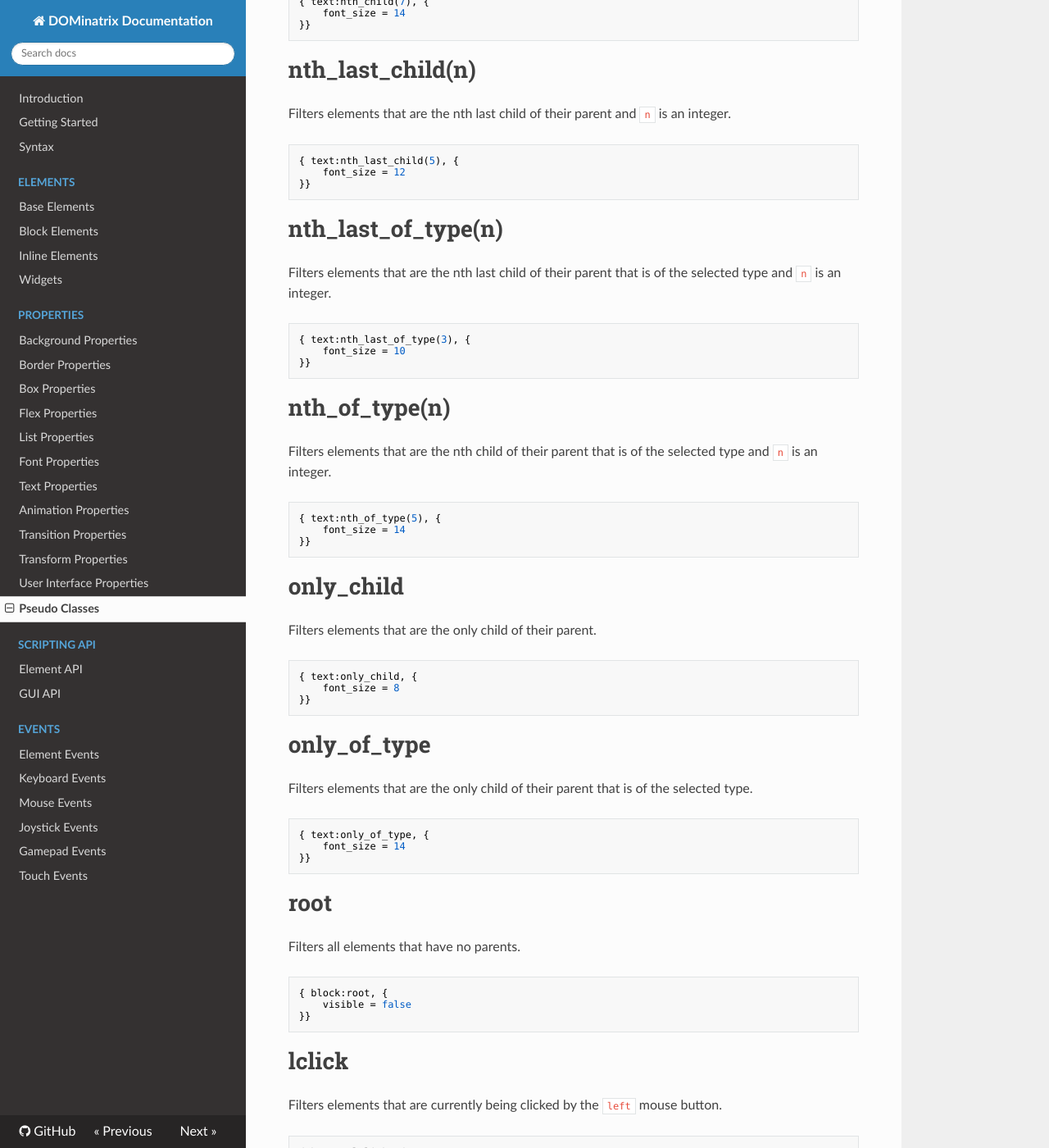
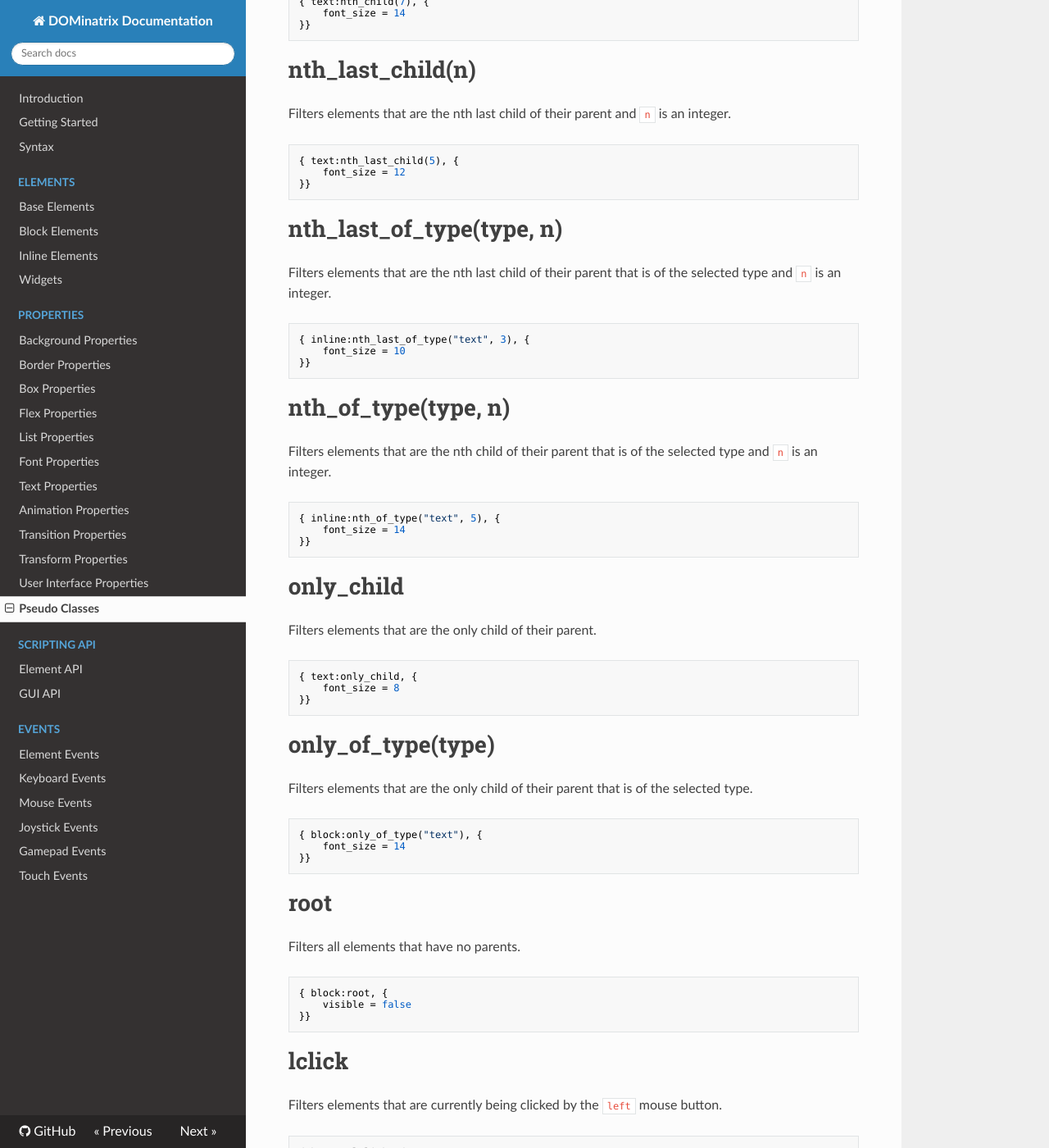
Before and after one commit to excessive/DOMy, an MkDocs documentation site: the page built from docs/properties/pseudo.md, in a window 1280 px wide and 1400 px high, scrolled down 2477 px. Shown: the whole window at 82% size. Built offline with MkDocs 1.6.1, drawn with Linux system fonts in a browser that asks for light colours; nearby versions of some CDN libraries; old or Windows-style settings are respelled for this version of MkDocs; some of the changed text lies outside the part shown.

Commit message:
fixed type syntax

````diff
--- a/docs/properties/pseudo.md
+++ b/docs/properties/pseudo.md
@@ -52,12 +52,12 @@ Filters elements that are the first child of their parent.
 }}
 ```
 
-# first_of_type
+# first_of_type(type)
 
 Filters elements that are the first child of their parent that is of the selected type.
 
 ```lua
-{ text:first_of_type, {
+{ block:first_of_type("text"), {
 	font_size = 18
 }}
 ```
@@ -92,12 +92,12 @@ Filters elements that are the last child of their parent.
 }}
 ```
 
-# last_of_type
+# last_of_type(type)
 
 Filters elements that are the last child of their parent that is of the selected type.
 
 ```lua
-{ text:last_of_type, {
+{ block:last_of_type(type), {
 	font_size = 8
 }}
 ```
@@ -132,22 +132,22 @@ Filters elements that are the nth last child of their parent and `n` is an integ
 }}
 ```
 
-# nth_last_of_type(n)
+# nth_last_of_type(type, n)
 
 Filters elements that are the nth last child of their parent that is of the selected type and `n` is an integer.
 
 ```lua
-{ text:nth_last_of_type(3), {
+{ inline:nth_last_of_type("text", 3), {
 	font_size = 10
 }}
 ```
 
-# nth_of_type(n)
+# nth_of_type(type, n)
 
 Filters elements that are the nth child of their parent that is of the selected type and `n` is an integer.
 
 ```lua
-{ text:nth_of_type(5), {
+{ inline:nth_of_type("text", 5), {
 	font_size = 14
 }}
 ```
@@ -162,12 +162,12 @@ Filters elements that are the only child of their parent.
 }}
 ```
 
-# only_of_type
+# only_of_type(type)
 
 Filters elements that are the only child of their parent that is of the selected type.
 
 ```lua
-{ text:only_of_type, {
+{ block:only_of_type("text"), {
 	font_size = 14
 }}
 ```
````
